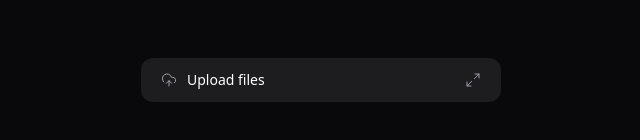
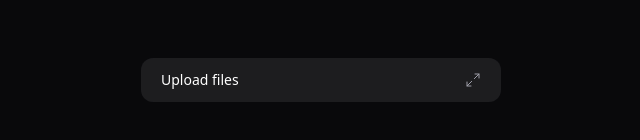
Before and after one commit to RenanEduardo/upload-widget, a React (Vite) app: page / in a window 1280 px wide. Shown: the part 320-460 px from the top of the page, without its empty margins (319-959 px from the left). Built offline with nearby package versions, Linux system fonts and the light colour scheme.

Commit message:
Revert "create title component"
This reverts commit 23db584c8d32f4aceeb2227d448ce0fde6d03b3b.

```diff
--- a/src/components/upload-widget-header.tsx
+++ b/src/components/upload-widget-header.tsx
@@ -1,12 +1,11 @@
 import * as Collapsible from '@radix-ui/react-collapsible';
 import { Minimize2 } from 'lucide-react';
 import { Button } from './ui/button';
-import { UploadWidgetTitle } from './upload-widget-title';
 
 export function UploadWidgetHeader() {
 	return (
 		<div className='w-full p-4 py-2 bg-white/[0.02] border-zinc-800 border-b flex items-center justify-between'>
-			<UploadWidgetTitle />
+			<span className='text-sm font-medium'>Upload files</span>
 			<Collapsible.Trigger asChild>
 				<Button type='button' size='icon' className='-mr-2'>
 					<Minimize2 strokeWidth={1.5} className='size-4' />
--- a/src/components/upload-widget-minimized-button.tsx
+++ b/src/components/upload-widget-minimized-button.tsx
@@ -1,11 +1,10 @@
 import * as Collapsible from '@radix-ui/react-collapsible';
 import { Maximize2 } from 'lucide-react';
-import { UploadWidgetTitle } from './upload-widget-title';
 
 export function UploadWidgetMinimizedButton() {
 	return (
 		<Collapsible.Trigger className='group w-full bg-white/[0.02] py-3 px-5 flex items-center justify-between'>
-			<UploadWidgetTitle />
+			<span className='text-sm font-medium'>Upload files</span>
 			<Maximize2
 				strokeWidth={1.5}
 				className='size-4 text-zinc-400 group-hover:text-zinc-100'
--- a/src/components/upload-widget-title.tsx
+++ /dev/null
@@ -1,10 +0,0 @@
-import { UploadCloud } from 'lucide-react';
-
-export function UploadWidgetTitle() {
-	return (
-		<div className='flex items-center gap-2.5 text-sm font-medium'>
-			<UploadCloud className='size-4 text-zinc-400' strokeWidth={1.5} />
-			<span>Upload files</span>
-		</div>
-	);
-}
```
